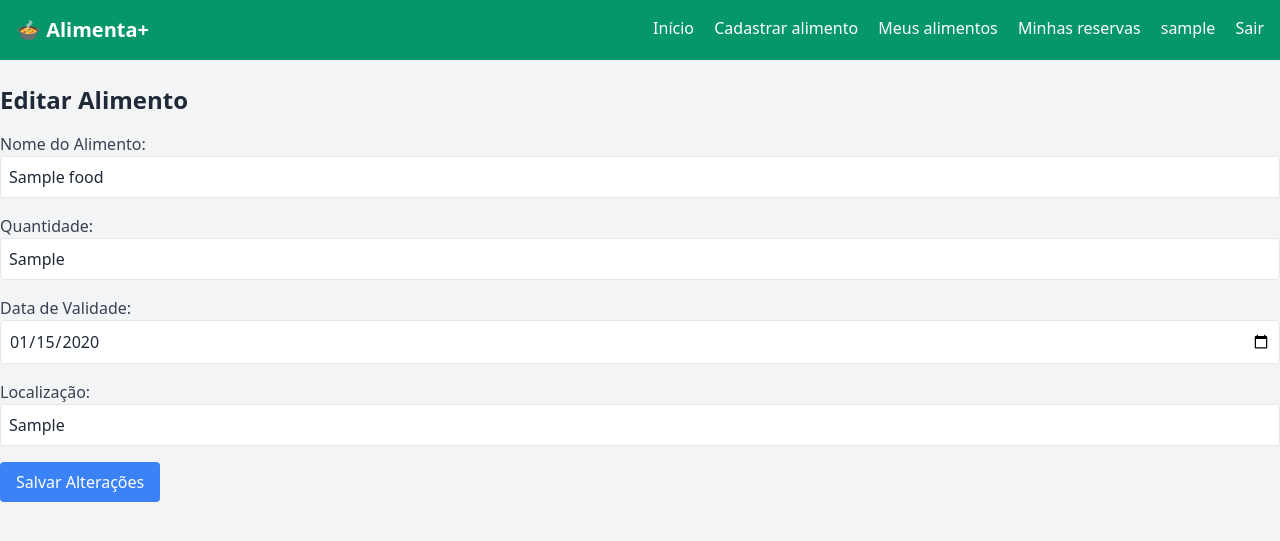
After one commit to LH7z/AlimentaMais, a Flask app: page /edit/1 in a window 1280 px wide. The commit adds this page. Shown: the top 541 px of the page. Run offline with Flask 3, Linux system fonts and the light colour scheme; a user stored in the database is signed in; tables that the repository leaves empty hold one stand-in row (values such as "Sample post"); one stand-in notice (Sample message) is shown.

Commit message:
login, logout, edit, delet, reserva e dono do alimento add

```diff
--- a/app.py
+++ b/app.py
@@ -1,11 +1,20 @@
-from flask import Flask, render_template, request, redirect, url_for
+from flask import Flask, render_template, request, redirect, url_for, flash
 from datetime import datetime
 from database import db
-from models import Food
+from models import Food, User
+from flask_cors import CORS
+from flask_login import UserMixin , login_user , LoginManager , login_required , logout_user, current_user
+
 
 app = Flask(__name__, template_folder='templates')
+app.secret_key = "minha_senha_123"
 app.config['SQLALCHEMY_DATABASE_URI'] = 'sqlite:///alimentamais.db'
 app.config['SQLALCHEMY_TRACK_MODIFICATIONS'] = False
+
+manager = LoginManager()
+manager.init_app(app)
+manager.login_view = 'login'
+CORS(app)
 
 db.init_app(app)
 
@@ -13,6 +22,47 @@ db.init_app(app)
 with app.app_context():
     db.create_all()
 
+@manager.user_loader
+def load_user(user_id):
+    return User.query.get(int(user_id))
+
+@app.route('/register', methods=['GET', 'POST'])
+def register():
+    if request.method == 'POST':
+        username = request.form['username']
+        password = request.form['password']
+        if User.query.filter_by(username=username).first():
+            return "Usuário já existe", 400
+        new_user = User(username=username, password=password)
+        db.session.add(new_user)
+        db.session.commit()
+        user = User.query.filter_by(username=username).first()
+        login_user(user)
+        flash('Registro realizado com sucesso!')
+        return redirect(url_for('home'))
+    return render_template('register.html')
+
+@app.route('/login', methods=['GET', 'POST'])
+def login():
+    if request.method == 'POST':
+        username = request.form['username']
+        password = request.form['password']
+        user = User.query.filter_by(username=username, password=password).first()
+        if user:
+            login_user(user)
+            flash('Login realizado com sucesso!')
+            return redirect(url_for('home'))
+        else:
+            flash('Credenciais inválidas. Tente novamente.', 'danger')
+            return redirect(url_for('login'))
+    return render_template('login.html')
+
+@app.route('/logout')
+@login_required
+def logout():
+    logout_user()
+    flash('Você saiu com sucesso!')
+    return redirect(url_for('login'))
 
 @app.route('/')
 def home():
@@ -20,7 +70,50 @@ def home():
     return render_template('home.html', foods=foods)
 
 
+@app.route('/my_foods')
+@login_required
+def my_foods():
+    foods = Food.query.filter_by(owner=current_user).all()
+    return render_template('my_foods.html', foods=foods)
+
+
+@app.route('/change_status/<int:food_id>/')
+@login_required
+def change_status(food_id):
+    food = Food.query.get_or_404(food_id)
+    food.status = "indisponível" if food.status == "disponível" else "disponível"
+    db.session.commit()
+    flash('Status do alimento atualizado com sucesso!')
+    return redirect(url_for('my_foods'))
+
+@app.route('/reserved_foods')
+@login_required
+def reserved_foods():
+    foods = Food.query.filter_by(reserved_by=current_user.id).all()
+    return render_template('reserved_foods.html', foods=foods)
+
+@app.route('/cancel_reservation/<int:food_id>/')
+@login_required
+def cancel_reservation(food_id):
+    food = Food.query.get_or_404(food_id)
+    food.status = "disponível"
+    food.reserved_by = None
+    db.session.commit()
+    flash('Reserva cancelada com sucesso!')
+    return redirect(url_for('reserved_foods'))
+
+@app.route('/reserve_food/<int:food_id>')
+@login_required
+def reserve_food(food_id):
+    food = Food.query.get_or_404(food_id)
+    food.status = "indisponível"
+    food.reserved_by = current_user.id
+    db.session.commit()
+    flash('Alimento reservado com sucesso!')
+    return redirect(url_for('home'))
+
 @app.route('/add', methods=['GET', 'POST'])
+@login_required
 def add_food():
     if request.method == 'POST':
         name = request.form['name']
@@ -32,7 +125,8 @@ def add_food():
             name=name,
             quantity=quantity,
             expiration_date=expiration_date,
-            location=location
+            location=location,
+            owner=current_user
         )
 
         db.session.add(new_food)
@@ -42,6 +136,32 @@ def add_food():
 
     return render_template('add_food.html')
 
+@app.route('/delete/<int:food_id>')
+@login_required
+def delete_food(food_id):
+    food = Food.query.get_or_404(food_id)
+    db.session.delete(food)
+    db.session.commit()
+    flash('Alimento excluído com sucesso!')
+    return redirect(url_for('home'))
+
+@app.route('/edit/<int:food_id>', methods=['GET', 'POST'])
+@login_required
+def edit_food(food_id):
+    food = Food.query.get_or_404(food_id)
+
+    if request.method == 'POST':
+        food.name = request.form['name']
+        food.quantity = request.form['quantity']
+        food.expiration_date = datetime.strptime(request.form['expiration_date'], '%Y-%m-%d').date()
+        food.location = request.form['location']
+
+        db.session.commit()
+        flash('Alimento atualizado com sucesso!')
+        return redirect(url_for('home'))
+
+    return render_template('edit_food.html', food=food)
+
 
 if __name__ == '__main__':
     app.run(debug=True)
--- a/requirements.txt
+++ b/requirements.txt
@@ -0,0 +1,5 @@
+Flask==2.3.0
+Flask-SQLAlchemy==3.1.1
+Flask-Login==0.6.2
+Flask-Cors==3.0.10
+Werkzeug==2.3.0
--- /dev/null
+++ b/reset_db.py
@@ -0,0 +1,6 @@
+from app import app, db
+
+with app.app_context():
+    db.drop_all()
+    db.create_all()
+    print("Database resetada com sucesso!")
--- a/templates/base.html
+++ b/templates/base.html
@@ -11,11 +11,44 @@
     <nav>
       <a href="/" class="mr-4 hover:underline">Início</a>
       <a href="/add" class="hover:underline">Cadastrar alimento</a>
+      <a href="/my_foods" class="ml-4 hover:underline">Meus alimentos</a>
+      <a href="/reserved_foods" class="ml-4 hover:underline">Minhas reservas</a>
+      <p class="inline-block ml-4">{{ current_user.username if current_user.is_authenticated else 'Visitante' }}</p>
+      {% if current_user.is_authenticated %}
+        <a href="{{ url_for('logout') }}" class="ml-4 hover:underline">Sair</a>
+      {% else %}
+        <a href="{{ url_for('login') }}" class="ml-4 hover:underline">Entrar</a>
+      {% endif %}
     </nav>
   </header>
-
+  {% with messages = get_flashed_messages(with_categories=true) %}
+  {% if messages %}
+    <div class="fixed top-4 right-4 space-y-2 z-50">
+      {% for category, message in messages %}
+        <div class="flash p-3 rounded shadow-md transform transition-all duration-500
+          {% if category == 'success' %}bg-green-100 text-green-800
+          {% elif category == 'danger' %}bg-red-100 text-red-800
+          {% elif category == 'warning' %}bg-yellow-100 text-yellow-800
+          {% else %}bg-blue-100 text-blue-800{% endif %}
+        ">
+          {{ message }}
+        </div>
+      {% endfor %}
+    </div>
+  {% endif %}
+{% endwith %}
   <main class="container mx-auto mt-6">
     {% block content %}{% endblock %}
   </main>
+  <script>
+    // Remover mensagens flash após 5 segundos
+    setTimeout(() => {
+      const flashes = document.querySelector('.flash');
+        flashes.classList.add('opacity-0', "-translate-y-4");
+        setTimeout(() => {
+          flashes.remove();
+        }, 500);
+    }, 3000);
+  </script>
 </body>
 </html>
--- /dev/null
+++ b/templates/edit_food.html
@@ -0,0 +1,23 @@
+{% extends "base.html" %}
+{% block content %}
+<h2 class="text-2xl font-semibold mb-4">Editar Alimento</h2>
+<form method="POST" action="{{ url_for('edit_food', food_id=food.id) }}">
+    <div class="mb-4">
+        <label class="block text-gray-700">Nome do Alimento:</label>
+        <input type="text" name="name" value="{{ food.name }}" class="w-full p-2 border rounded" required>
+    </div>
+    <div class="mb-4">
+        <label class="block text-gray-700">Quantidade:</label>
+        <input type="text" name="quantity" value="{{ food.quantity }}" class="w-full p-2 border rounded" required>
+    </div>
+    <div class="mb-4">
+        <label class="block text-gray-700">Data de Validade:</label>
+        <input type="date" name="expiration_date" value="{{ food.expiration_date }}" class="w-full p-2 border rounded" required>
+    </div>
+    <div class="mb-4">
+        <label class="block text-gray-700">Localização:</label>
+        <input type="text" name="location" value="{{ food.location }}" class="w-full p-2 border rounded" required>
+    </div>
+    <button type="submit" class="bg-blue-500 text-white px-4 py-2 rounded">Salvar Alterações</button>
+</form>
+{% endblock %}
```
Also changed, not shown: delete_db.py (added, +8 -0 lines), models.py (+10 -0 lines), templates/home.html (+13 -1 lines), templates/login.html (added, +16 -0 lines), templates/my_foods.html (added, +26 -0 lines), templates/register.html (added, +16 -0 lines), templates/reserved_foods.html (added, +23 -0 lines).
